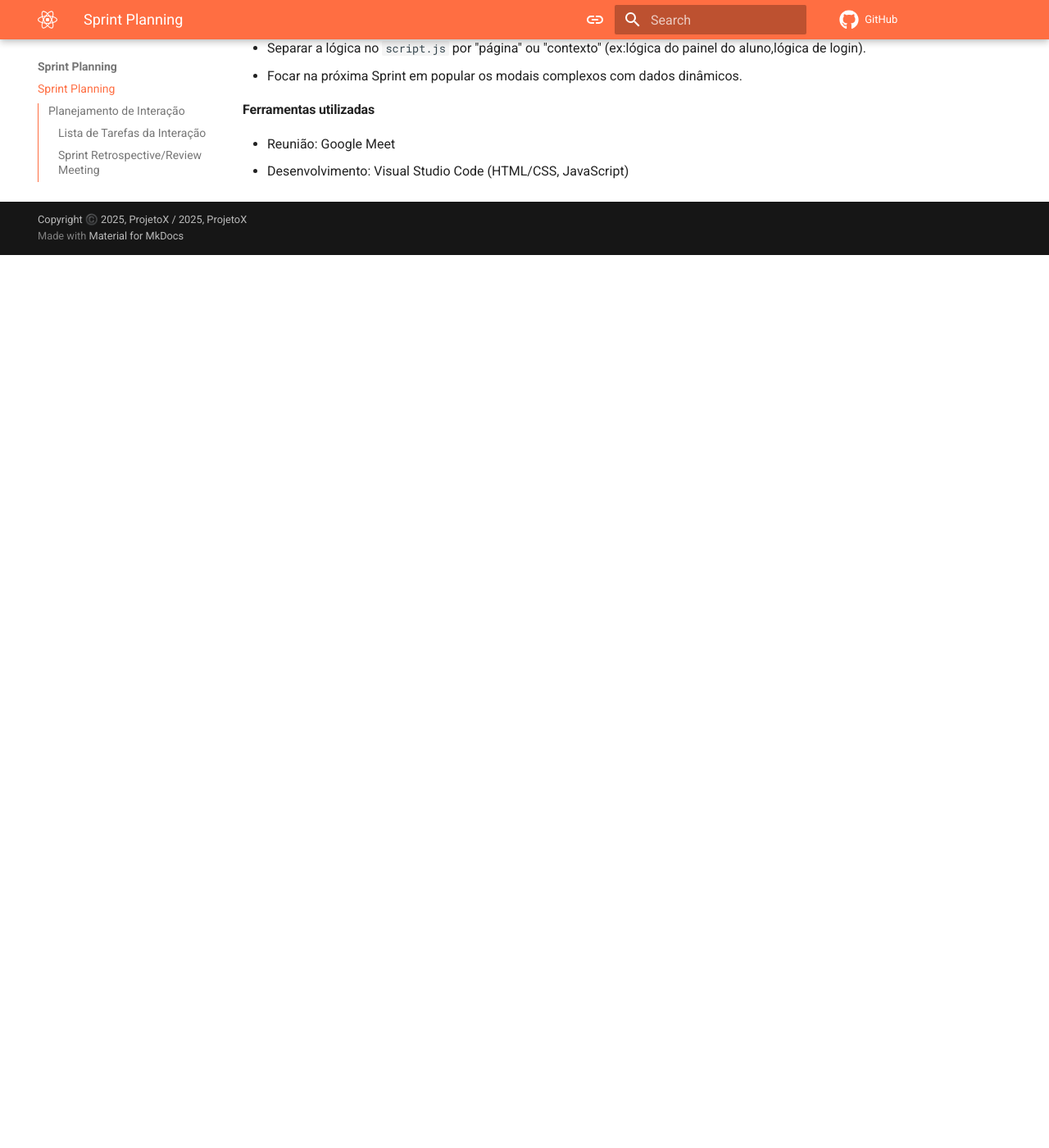
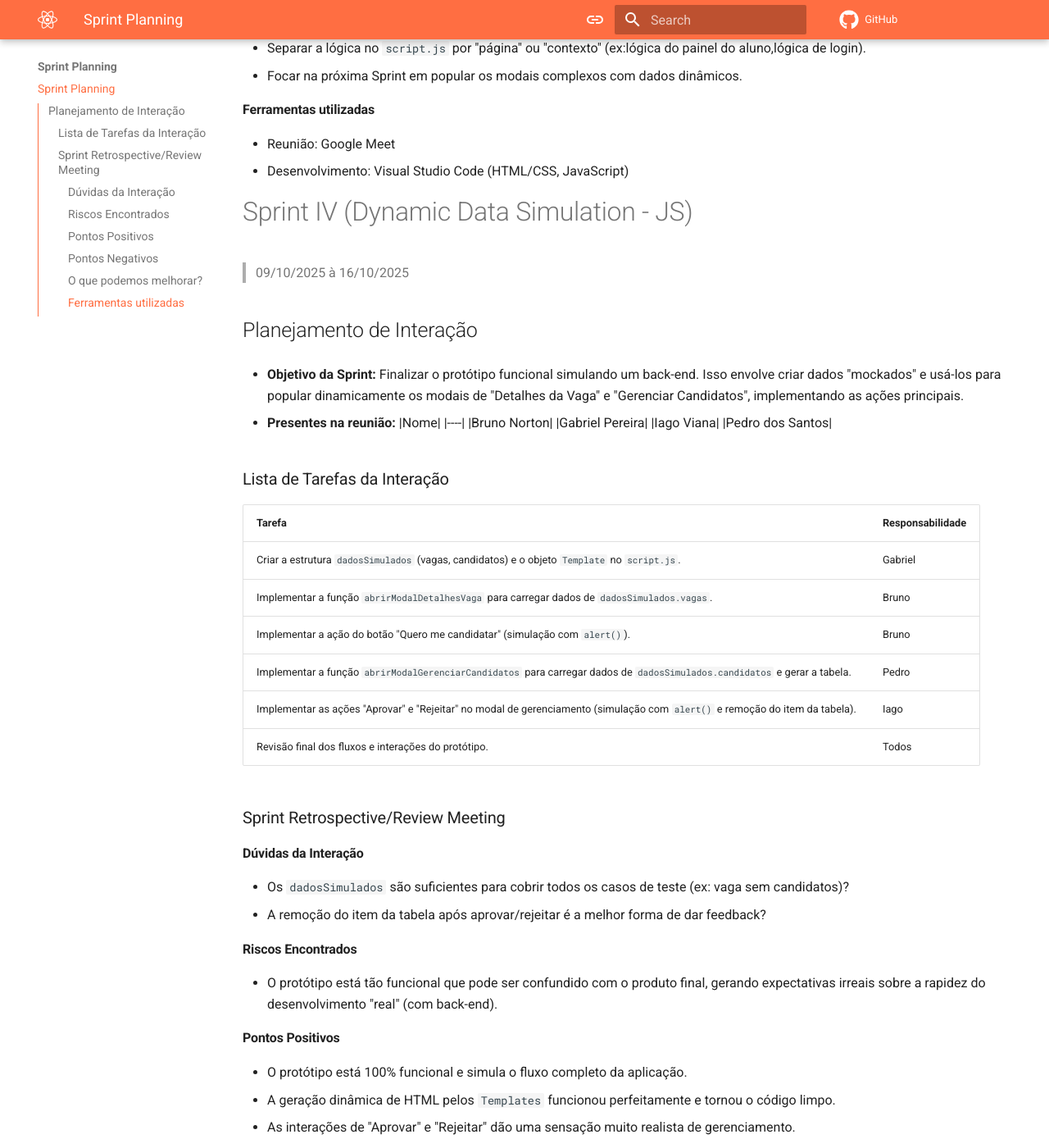
Before and after one commit to Projetos-de-Extensao/PFE_25.2_8002_I, an MkDocs documentation site: the page built from docs/_Sprint Planning/sprint.md, in a window 1280 px wide and 1400 px high, scrolled down 4386 px. Shown: the whole window at 82% size. Built offline with MkDocs 1.6.1 and Material for MkDocs 9.7.7, drawn with Linux system fonts in a browser that asks for light colours; comment, search, counter and statistics services are not loaded; before the commit the page ends 4697 px from its top, so only the background shows below that; some of the changed text lies outside the part shown.

Commit message:
Sprint 4 Completo

```diff
--- a/docs/_Sprint Planning/sprint.md
+++ b/docs/_Sprint Planning/sprint.md
@@ -178,3 +178,61 @@ title: Sprint Planning
 
 - Reunião: Google Meet
 - Desenvolvimento: Visual Studio Code (HTML/CSS, JavaScript)
+
+# Sprint IV (Dynamic Data Simulation - JS)
+
+> 09/10/2025 à 16/10/2025
+
+## Planejamento de Interação
+
+* **Objetivo da Sprint:** Finalizar o protótipo funcional simulando um back-end. Isso envolve criar dados "mockados" e usá-los para popular dinamicamente os modais de "Detalhes da Vaga" e "Gerenciar Candidatos", implementando as ações principais.
+
+* **Presentes na reunião:**
+|Nome|
+|----|
+|Bruno Norton|
+|Gabriel Pereira|
+|Iago Viana|
+|Pedro dos Santos|
+
+### Lista de Tarefas da Interação
+
+|Tarefa|Responsabilidade|
+|---|----|
+| Criar a estrutura `dadosSimulados` (vagas, candidatos) e o objeto `Template` no `script.js`.| Gabriel|
+| Implementar a função `abrirModalDetalhesVaga` para carregar dados de `dadosSimulados.vagas`.| Bruno|
+| Implementar a ação do botão "Quero me candidatar" (simulação com `alert()`).| Bruno|
+| Implementar a função `abrirModalGerenciarCandidatos` para carregar dados de `dadosSimulados.candidatos` e gerar a tabela.| Pedro|
+| Implementar as ações "Aprovar" e "Rejeitar" no modal de gerenciamento (simulação com `alert()` e remoção do item da tabela).| Iago|
+| Revisão final dos fluxos e interações do protótipo.| Todos|
+
+### Sprint Retrospective/Review Meeting
+
+#### Dúvidas da Interação
+
+- Os `dadosSimulados` são suficientes para cobrir todos os casos de teste (ex: vaga sem candidatos)?
+- A remoção do item da tabela após aprovar/rejeitar é a melhor forma de dar feedback?
+
+#### Riscos Encontrados
+
+- O protótipo está tão funcional que pode ser confundido com o produto final, gerando expectativas irreais sobre a rapidez do desenvolvimento "real" (com back-end).
+
+#### Pontos Positivos
+
+- O protótipo está 100% funcional e simula o fluxo completo da aplicação.
+- A geração dinâmica de HTML pelos `Templates` funcionou perfeitamente e tornou o código limpo.
+- As interações de "Aprovar" e "Rejeitar" dão uma sensação muito realista de gerenciamento.
+
+#### Pontos Negativos
+
+- A página de "Minhas Candidaturas" (`aluno_candidaturas.html`) ainda está com dados estáticos no HTML, não refletindo as ações do coordenador. (Nota: Isso foi identificado como uma melhoria para um próximo ciclo).
+
+#### O que podemos melhorar?
+
+- Em um próximo ciclo, poderíamos fazer a página `aluno_candidaturas.html` refletir os dados simulados, mas para o escopo do protótipo atual, o objetivo foi atingido.
+- O protótipo está pronto para ser usado em testes de usabilidade com usuários reais.
+
+#### Ferramentas utilizadas
+
+- Reunião: Google Meet
+- Desenvolvimento: Visual Studio Code (JavaScript)
```
Also changed, not shown: other parts of docs/_Sprint Planning/sprint.md (+1 -1 lines).
